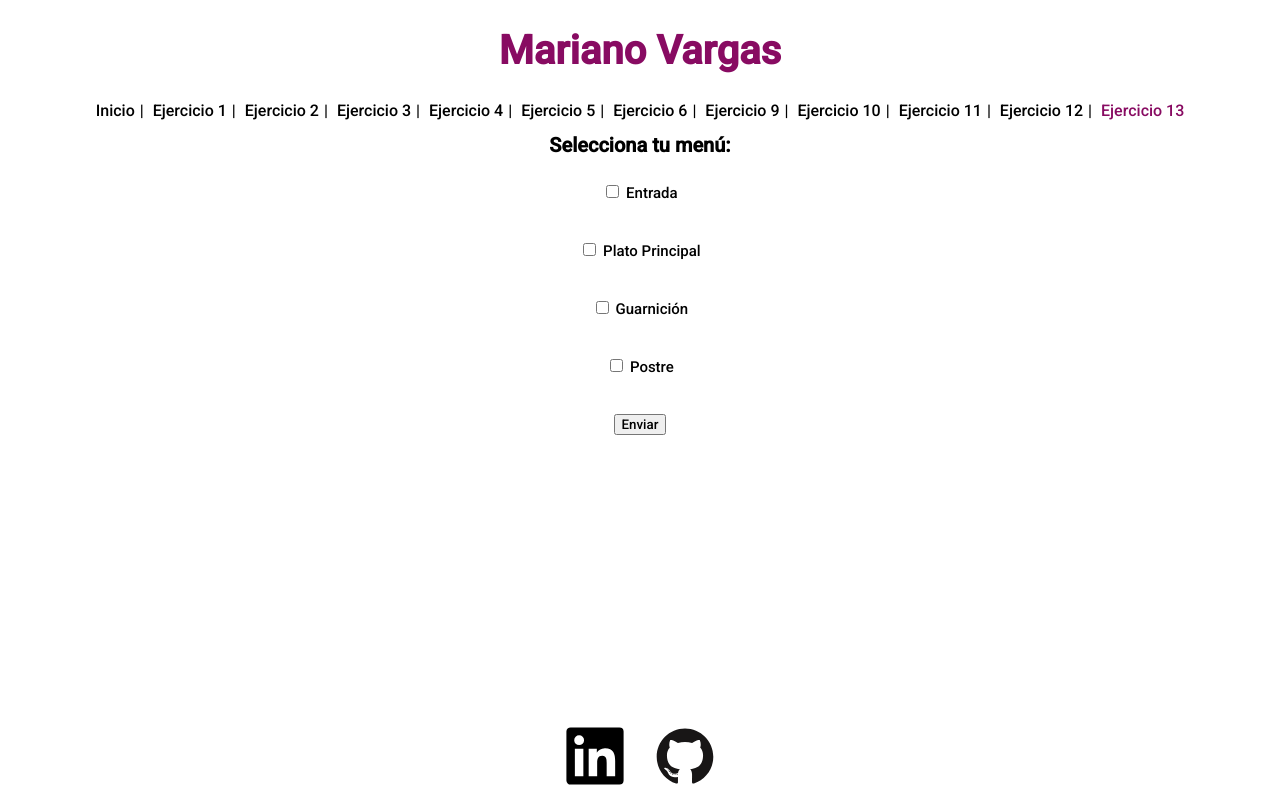
After one commit to Rayvony/PW2-MarianoVargas, a PHP site: page /ejercicio13.php in a window 1280 px wide. The commit adds this page. Run offline with PHP 8.4, Linux system fonts and the light colour scheme.

Commit message:
feat(ejercicio13): completado

```diff
--- a/ejercicio10.php
+++ b/ejercicio10.php
@@ -4,7 +4,7 @@
 
 <body>
 
-    <h1>Ejercicio 10: Insta-reciclado</h1>
+    <h1>Ejercicio 10 Insta-reciclado</h1>
     <h2>Imágenes disponibles:</h2>
     <ul class="ej10_ul">
         <?php
--- a/ejercicio11.php
+++ b/ejercicio11.php
@@ -3,7 +3,7 @@
 <?php include('header.php'); ?>
 
 <body>
-    <h1>Ejercicio 11: Lanzar dados</h1>
+    <h1>Ejercicio 11 Lanzar dados</h1>
 
     <form class="form-ejercicio" action="ejercicio11_rollDice.php" method="post">
         <label for="quantity">Cantidad de dados:</label>
--- a/ejercicio12.php
+++ b/ejercicio12.php
@@ -3,7 +3,7 @@
 <?php include('header.php'); ?>
 
 <body>
-    <h1>Ejercicio 12: Contador de visitas extraterrestres</h1>
+    <h1>Ejercicio 12 Contador de visitas extraterrestres</h1>
 
     <form class="form-ejercicio" action="ejercicio12_processVisitors.php" method="post">
         <label for="name">Nombre del visitante:</label>
--- /dev/null
+++ b/ejercicio13.php
@@ -0,0 +1,17 @@
+<!DOCTYPE html>
+<?php include('header.php'); ?>
+
+<body>
+    <h1>Selecciona tu menú:</h1>
+    <form class="form-ejercicio" action="ejercicio13_menu.php" method="post">
+        <label><input type="checkbox" name="steps[]" value="entrada"> Entrada</label><br>
+        <label><input type="checkbox" name="steps[]" value="plato_principal"> Plato Principal</label><br>
+        <label><input type="checkbox" name="steps[]" value="guarnicion"> Guarnición</label><br>
+        <label><input type="checkbox" name="steps[]" value="postre"> Postre</label><br>
+        <input type="submit" value="Enviar">
+    </form>
+</body>
+
+<?php include('footer.php'); ?>
+
+</html>
--- a/header.php
+++ b/header.php
@@ -47,5 +47,8 @@
             <li><a <?php if(basename($_SERVER['PHP_SELF']) == 'ejercicio12.php') {
                 echo 'class="active"';
             } ?> href="ejercicio12.php">Ejercicio 12</a></li>
+            <li><a <?php if(basename($_SERVER['PHP_SELF']) == 'ejercicio13.php') {
+                echo 'class="active"';
+            } ?> href="ejercicio13.php">Ejercicio 13</a></li>
         </ul>
     </nav>
--- /dev/null
+++ b/menu.ini
@@ -0,0 +1,4 @@
+entrada=Snacks
+plato_principal=Milanesa
+guarnicion=Papas fritas
+postre=helado
```
Also changed, not shown: ejercicio13_menu.php (added, +19 -0 lines).
